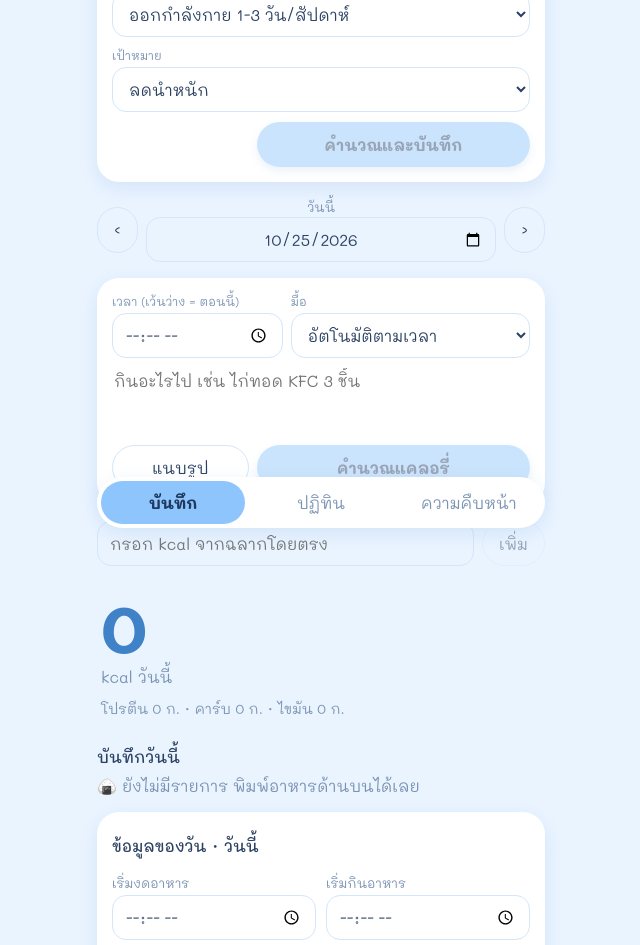
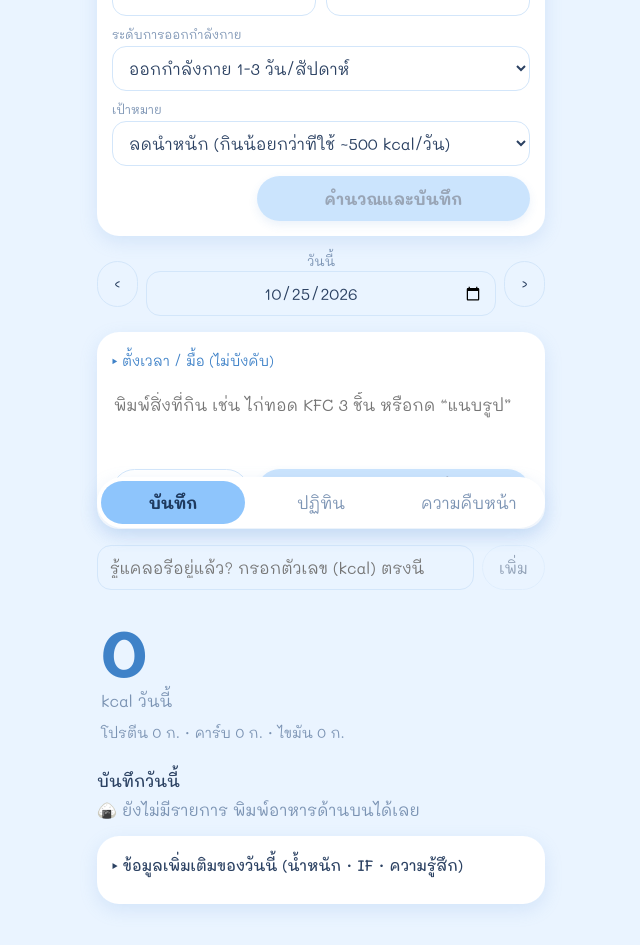
Before and after one commit to PuSiMp/miki, a Next.js app: page / in a window 1280 px wide. Shown: the part 260-1205 px from the top of the page, without its empty margins (319-959 px from the left). Built offline with nearby package versions, Linux system fonts and the light colour scheme.

Commit message:
better ux

```diff
--- a/app/CalendarView.js
+++ b/app/CalendarView.js
@@ -95,7 +95,7 @@ export default function CalendarView({ entries, days, goals, month, setMonth, to
           })}
         </div>
         <p className="hint">
-          สีของวันคือ % สำเร็จรวม (สูตรเดียวกับ Excel): เขียว ≥ 80% · เหลือง 60–79% · ชมพู ต่ำกว่า 60% ตัวเลขในช่องคือ kcal
+          แตะวันเพื่อดูหรือแก้ไข · ตัวเลขในช่องคือ kcal · เขียว = ใกล้เป้าหมายมาก · เหลือง = พอใช้ · ชมพู = ห่างเป้าหมาย
         </p>
         <div className="stats">
           <div className="stat"><span>วันที่บันทึก</span><b>{logged.length} วัน</b></div>
@@ -105,9 +105,9 @@ export default function CalendarView({ entries, days, goals, month, setMonth, to
       </section>
 
       <section className="card">
-        <h2>นำเข้าจาก Excel</h2>
+        <h2>นำเข้าข้อมูลจาก Excel</h2>
         <p className="hint">
-          เลือกไฟล์ .xlsx ที่มีชีต “บันทึกอาหาร” และ/หรือ “บันทึก IF &amp; ร่างกาย” ระบบอ่านไฟล์ในเครื่องของคุณ ไม่อัปโหลดไปที่ไหน และนำเข้าซ้ำได้โดยรายการที่ซ้ำจะถูกข้าม
+          เลือกไฟล์ Excel (.xlsx) ที่เคยจดไว้ แอปจะดึงอาหาร น้ำหนัก และบันทึก IF เข้ามาให้ ไม่ต้องกรอกใหม่ ข้อมูลไม่ออกจากเครื่องของคุณ นำเข้าซ้ำได้ รายการที่ซ้ำจะถูกข้ามให้
         </p>
         <input type="file" accept=".xlsx,.xls,.csv" onChange={choose} disabled={busy} aria-label="เลือกไฟล์ Excel" />
         {busy && <p className="hint">กำลังอ่านไฟล์…</p>}
--- a/app/globals.css
+++ b/app/globals.css
@@ -181,3 +181,14 @@ input, select, textarea { min-width: 0; }
 .sum { margin: 0; padding-left: 18px; font-size: 14px; display: grid; gap: 2px; }
 .check { display: flex; gap: 8px; align-items: flex-start; font-size: 14px; }
 .check input { width: auto; margin-top: 3px; }
+
+.more { padding: 0; }
+.more > summary { cursor: pointer; font-size: 14px; color: var(--link); padding: 4px 0; list-style: none; }
+.more > summary::-webkit-details-marker { display: none; }
+.more > summary::before { content: "▸ "; }
+.more[open] > summary::before { content: "▾ "; }
+.box .more { display: grid; gap: 8px; }
+.daycard { padding: 14px; }
+.daycard > summary { font-size: 15px; color: var(--ink); font-weight: 500; }
+.daycard[open] { display: grid; gap: 10px; }
+.steps { margin: 0; padding-left: 20px; display: grid; gap: 4px; }
--- a/app/page.js
+++ b/app/page.js
@@ -23,9 +23,9 @@ const ACTIVITY = [
   ["1.9", "หนักมาก หรือทำงานใช้แรง"],
 ];
 const GOALS = [
-  ["lose", "ลดน้ำหนัก"],
+  ["lose", "ลดน้ำหนัก (กินน้อยกว่าที่ใช้ ~500 kcal/วัน)"],
   ["maintain", "รักษาน้ำหนัก"],
-  ["gain", "เพิ่มน้ำหนัก"],
+  ["gain", "เพิ่มน้ำหนัก (กินมากกว่าที่ใช้ ~300 kcal/วัน)"],
 ];
 
 // ตัดรอบวันตอนตี 4: กินตอนตี 1 นับเป็นของเมื่อวาน
@@ -718,6 +718,7 @@ export default function Home() {
       {showSetup && (
         <section className="card">
           <h2>{profile ? "แก้ข้อมูลส่วนตัว" : "ตั้งเป้าหมายแคลอรี่"}</h2>
+          <p className="hint">กรอกข้อมูลของคุณ แอปจะคำนวณแคลอรี่และสารอาหารที่ควรกินต่อวันให้ แก้ภายหลังได้</p>
           <div className="grid2">
             <label>
               <span>เพศ</span>
@@ -764,6 +765,18 @@ export default function Home() {
         </section>
       )}
 
+      {ready && entries.length === 0 && !showSetup && page === "log" && (
+        <section className="card">
+          <h2>เริ่มต้นใช้งาน</h2>
+          <ol className="steps">
+            <li>พิมพ์หรือถ่ายรูปอาหารที่กิน</li>
+            <li>กด “คำนวณแคลอรี่” แล้วตรวจตัวเลข</li>
+            <li>กด “บันทึก” แล้วดูสรุปของวันด้านล่าง</li>
+          </ol>
+          <p className="hint">เคยจดใน Excel? ไปแท็บ “ปฏิทิน” เพื่อนำเข้าข้อมูลเดิมได้เลย</p>
+        </section>
+      )}
+
       <div className="daynav">
         <button className="ghost" aria-label="วันก่อนหน้า" onClick={() => shiftDay(-1)}>‹</button>
         <div className="dayc">
@@ -790,6 +803,8 @@ export default function Home() {
       )}
 
       <section className="box">
+        <details key={viewDay === dayKey() ? "t" : "o"} className="more" open={viewDay !== dayKey()}>
+          <summary>ตั้งเวลา / มื้อ (ไม่บังคับ)</summary>
         <div className="when">
           <label>
             <span>เวลา (เว้นว่าง = {viewDay === dayKey() ? "ตอนนี้" : "12:00"})</span>
@@ -805,10 +820,11 @@ export default function Home() {
             </select>
           </label>
         </div>
+        </details>
         <textarea
           value={text}
           onChange={(e) => setText(e.target.value)}
-          placeholder="กินอะไรไป เช่น ไก่ทอด KFC 3 ชิ้น"
+          placeholder="พิมพ์สิ่งที่กิน เช่น ไก่ทอด KFC 3 ชิ้น หรือกด “แนบรูป”"
           rows={3}
         />
         {image && (
@@ -831,6 +847,7 @@ export default function Home() {
 
       {draft && (
         <section className="card">
+          <p className="hint">AI ประเมินคร่าวๆ ตรวจและแก้ตัวเลขก่อนกดบันทึกได้</p>
           <input className="title" value={draft.name} onChange={editD("name")} aria-label="ชื่ออาหาร" />
           {draft.items?.length ? (
             <>
@@ -867,7 +884,7 @@ export default function Home() {
           inputMode="numeric"
           value={quick}
           onChange={(e) => setQuick(e.target.value)}
-          placeholder="กรอก kcal จากฉลากโดยตรง"
+          placeholder="รู้แคลอรี่อยู่แล้ว? กรอกตัวเลข (kcal) ตรงนี้"
         />
         <button className="ghost" onClick={quickAdd} disabled={!num(quick)}>เพิ่ม</button>
       </section>
@@ -902,7 +919,8 @@ export default function Home() {
 
       {profile && !editing && weightDue && (
         <section className="card">
-          <strong>ถึงเวลาอัปเดตน้ำหนักประจำสัปดาห์</strong>
+          <strong>อัปเดตน้ำหนักประจำสัปดาห์</strong>
+          <p className="hint">ช่วยให้แอปปรับเป้าหมายให้เหมาะกับตัวคุณ</p>
           <div className="quick">
             <input
               type="number"
@@ -918,7 +936,7 @@ export default function Home() {
 
       {goals && !editing && (
         <p className="meta">
-          {goals.custom ? "เป้าหมายตั้งเอง (จาก Excel)" : `BMR ${goals.bmr} · TDEE ${goals.tdee} kcal`} ·{" "}
+          {goals.custom ? "เป้าหมายตั้งเอง (จาก Excel)" : `ร่างกายใช้พลังงานประมาณ ${goals.tdee} kcal ต่อวัน`} ·{" "}
           <button className="link" onClick={openSetup}>{profile ? "แก้ข้อมูลส่วนตัว" : "กรอกข้อมูลส่วนตัว"}</button>
           {goals.custom && profile && (
             <>
@@ -1023,8 +1041,9 @@ export default function Home() {
         </datalist>
       </section>
 
-      <section className="card">
-        <h2>ข้อมูลของวัน · {dayLabel}</h2>
+      <details className="card more daycard" open={!!(dd.fastStart || dd.eatStart || dd.feeling || dd.weight || dd.note)}>
+        <summary>ข้อมูลเพิ่มเติมของ{dayLabel} (น้ำหนัก · IF · ความรู้สึก)</summary>
+        <p className="hint">ไม่ต้องกรอกก็ได้ ใช้เมื่ออยากติดตามน้ำหนัก ความรู้สึก หรือทำ IF (งดอาหารเป็นช่วงเวลา)</p>
         <div className="grid2">
           <label>
             <span>เริ่มงดอาหาร</span>
@@ -1066,7 +1085,7 @@ export default function Home() {
           onChange={(e) => setDay({ note: e.target.value || undefined })}
           placeholder="หมายเหตุของวัน"
         />
-      </section>
+      </details>
         </>
       )}
 
```
